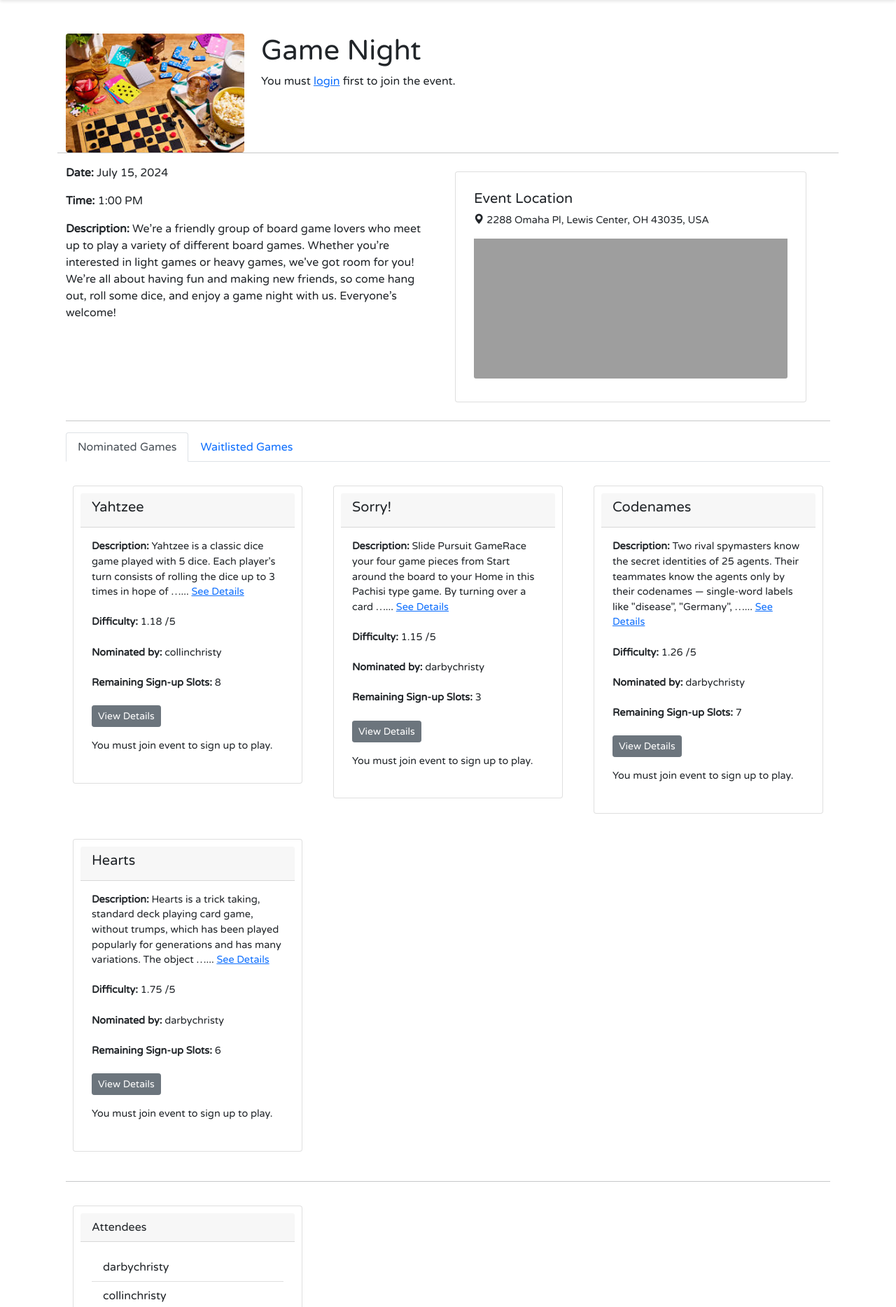
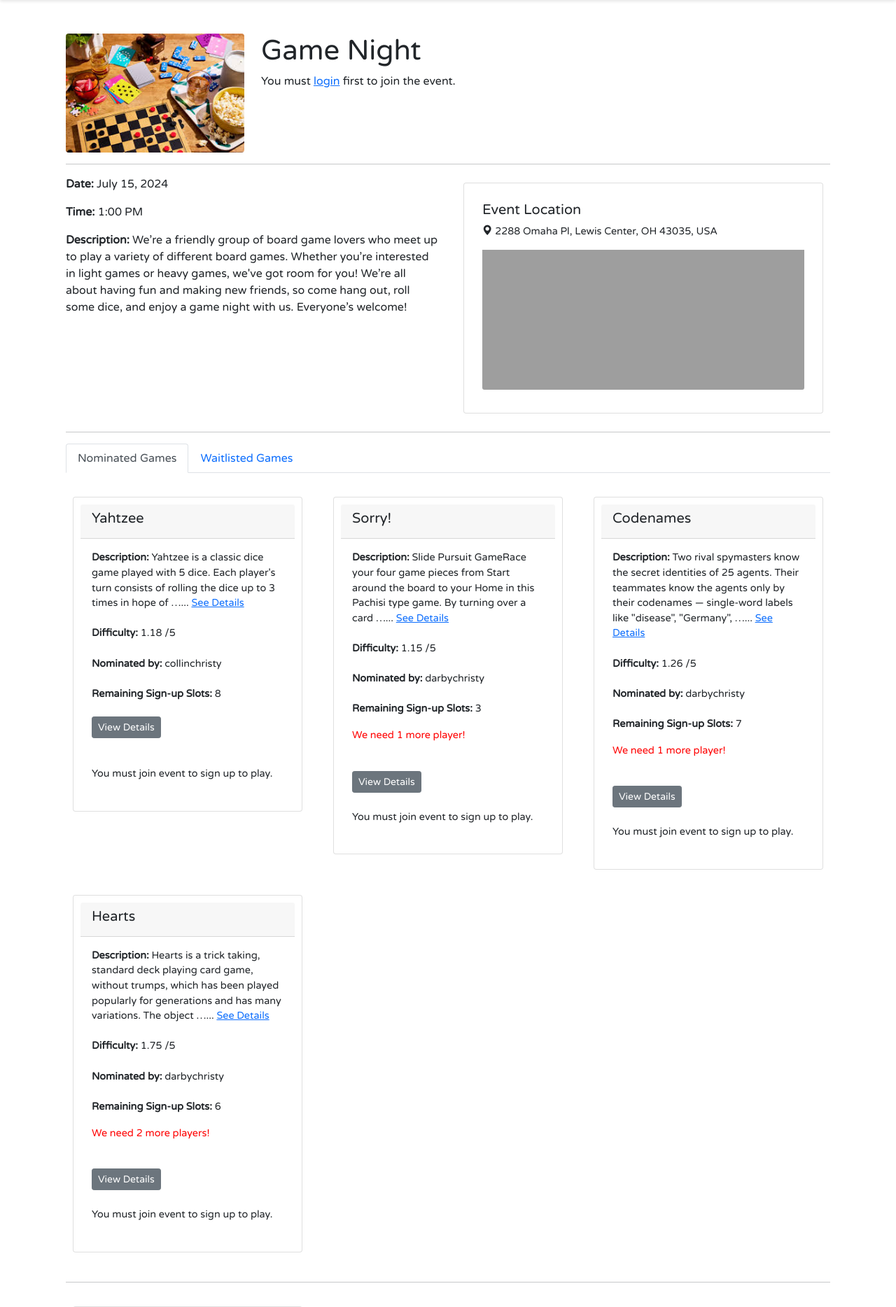
Before and after one commit to DLC928/BoardGameWebsite, a Django app: page /event/2/ in a window 1280 px wide. Shown: the part 60-1928 px from the top of the page at 70% size. Run offline with Django 5.2, Linux system fonts and the light colour scheme; data comes from the database, SQL or seed files in the repository; both versions use the stored data as it was after the commit; grey boxes are pictures that could not be loaded.

Commit message:
players needed warning

```diff
--- a/mywebsite/boardgame/templates/boardgame/event_details.html
+++ b/mywebsite/boardgame/templates/boardgame/event_details.html
@@ -37,6 +37,8 @@
                 </div>
                 <br/>
             </div>
+            <br/>
+        </div>
         <hr>
         <div class="row">
             <div class="col-sm-6">
@@ -63,7 +65,6 @@
                         {% else %}
                             <p>No location specified for this event.</p>
                         {% endif %}
-                        </div>
                     </div>
                 </div>
             </div>
@@ -95,9 +96,18 @@
                                     <b>Nominated by:</b> {{ item.nomination.nominator.username }}
                                     <br/><br/>
                                     <b>Remaining Sign-up Slots:</b> {{ item.remaining_slots }}
-                                    <br/><br/>
+                                    <br/>
+                                     {% if item.nomination.min_players > item.signed_up_count %}
+                                       {% if item.players_needed == 1 %}
+                                       <p style="color: red;">We need {{ item.players_needed }} more player!</p>
+                                       {% else %}
+                                       <p style="color: red;">We need {{ item.players_needed }} more players!</p>
+                                       {% endif %}
+                                    {% endif %}
+                                    <br/>
                                     <a href="{% url 'game_details' event.id item.nomination.id %}" class="btn btn-secondary btn-sm">View Details</a>
                                     <div>
+                                        <br/>
                                         {% if user.is_authenticated and is_attending %}
                                             <form method="post">
                                                 {% csrf_token %}
--- a/mywebsite/boardgame/views.py
+++ b/mywebsite/boardgame/views.py
@@ -186,6 +186,7 @@ def event_details(request, event_id):
     for nomination in nominations:
         signed_up_count = GameSignup.objects.filter(nomination=nomination).count()
         remaining_slots = nomination.max_players - signed_up_count
+        players_needed = max(0, nomination.min_players - signed_up_count)
 
         is_signed_up = False
         if request.user.is_authenticated:
@@ -195,7 +196,9 @@ def event_details(request, event_id):
             nominations_with_slots.append({
                 'nomination': nomination,
                 'remaining_slots': remaining_slots,
-                'is_signed_up': is_signed_up
+                'is_signed_up': is_signed_up,
+                'signed_up_count':signed_up_count,
+                'players_needed': players_needed
             })
         else:
             waitlisted_games.append({
```
Also changed, not shown: mywebsite/db.sqlite3, mywebsite/media/game_thumbnails/pic1393547.jpg (added). Lines whose indentation alone changed are shown as unchanged.
